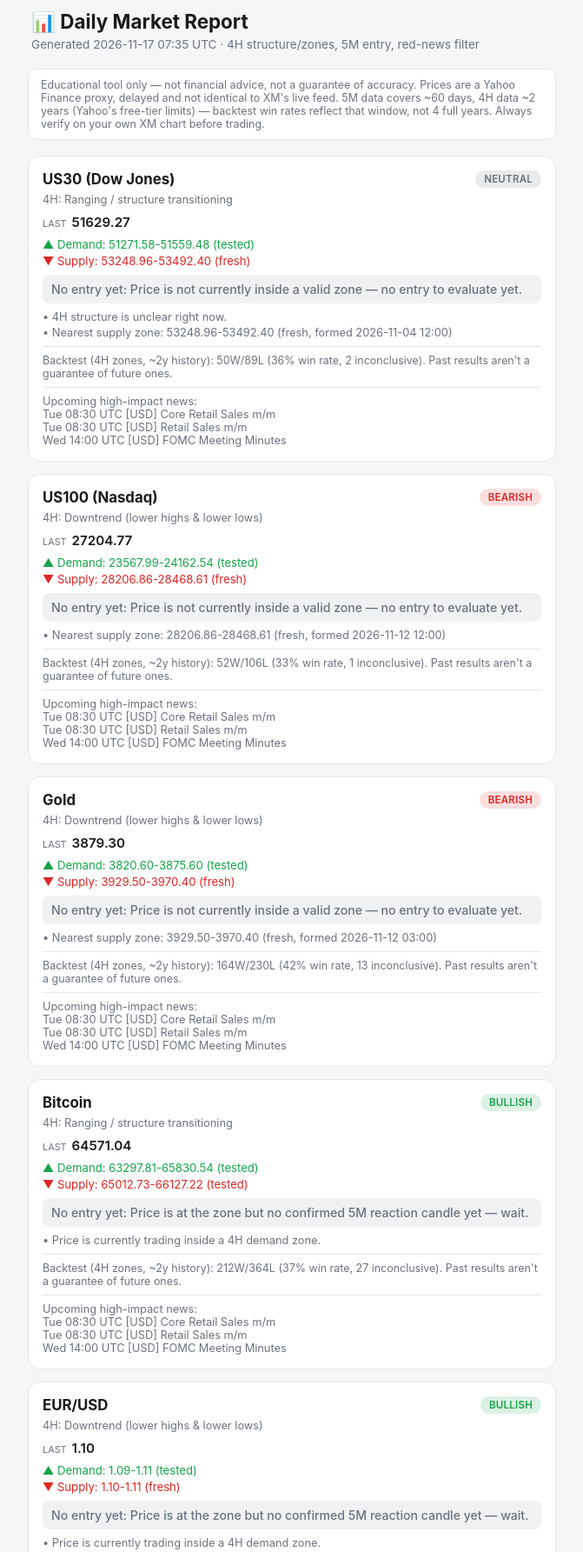
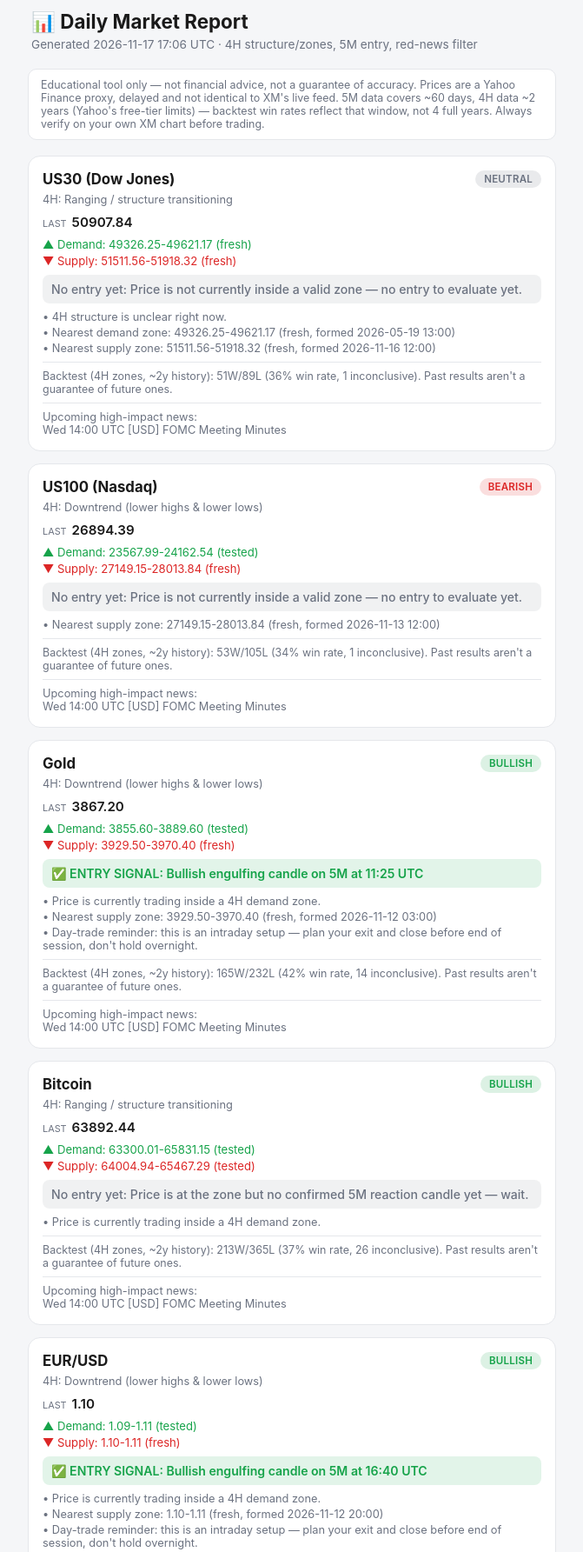
Before and after one commit to Mario1904/signal-bot, a plain HTML site: page docs/index.html in a window 1280 px wide. Shown: the part 13-1798 px from the top of the page at 87% size, without its empty margins (304-975 px from the left). Drawn offline with Linux system fonts and the light colour scheme.

Commit message:
Daily market report update

```diff
--- a/docs/index.html
+++ b/docs/index.html
@@ -67,7 +67,7 @@
 <body>
 <header>
   <h1>📊 Daily Market Report</h1>
-  <p>Generated 2026-11-17 07:35 UTC &middot; 4H structure/zones, 5M entry, red-news filter</p>
+  <p>Generated 2026-11-17 17:06 UTC &middot; 4H structure/zones, 5M entry, red-news filter</p>
 </header>
 <div class="disclaimer">
   Educational tool only — not financial advice, not a guarantee of accuracy.
@@ -83,13 +83,13 @@
     <span class="badge Neutral">Neutral</span>
   </div>
   <div class="structure">4H: Ranging / structure transitioning</div>
-  <div class="stats"><span class="label">Last</span><span class="value">51629.27</span></div>
-  <div class="zones"><div class="zone-demand">▲ Demand: 51271.58-51559.48 (tested)</div><div class="zone-supply">▼ Supply: 53248.96-53492.40 (fresh)</div></div>
+  <div class="stats"><span class="label">Last</span><span class="value">50907.84</span></div>
+  <div class="zones"><div class="zone-demand">▲ Demand: 49326.25-49621.17 (fresh)</div><div class="zone-supply">▼ Supply: 51511.56-51918.32 (fresh)</div></div>
   <div class="entry signal-no">No entry yet: Price is not currently inside a valid zone — no entry to evaluate yet.</div>
 
-  <div class="notes"><div>• 4H structure is unclear right now.</div><div>• Nearest supply zone: 53248.96-53492.40 (fresh, formed 2026-11-04 12:00)</div></div>
-  <div class="backtest">Backtest (4H zones, ~2y history): 50W/89L (36% win rate, 2 inconclusive). Past results aren't a guarantee of future ones.</div>
-  <div class="news"><div>Upcoming high-impact news:</div><div>Tue 08:30 UTC [USD] Core Retail Sales m/m</div><div>Tue 08:30 UTC [USD] Retail Sales m/m</div><div>Wed 14:00 UTC [USD] FOMC Meeting Minutes</div></div>
+  <div class="notes"><div>• 4H structure is unclear right now.</div><div>• Nearest demand zone: 49326.25-49621.17 (fresh, formed 2026-05-19 13:00)</div><div>• Nearest supply zone: 51511.56-51918.32 (fresh, formed 2026-11-16 12:00)</div></div>
+  <div class="backtest">Backtest (4H zones, ~2y history): 51W/89L (36% win rate, 1 inconclusive). Past results aren't a guarantee of future ones.</div>
+  <div class="news"><div>Upcoming high-impact news:</div><div>Wed 14:00 UTC [USD] FOMC Meeting Minutes</div></div>
 </div>
 
 <div class="card Bearish">
@@ -98,28 +98,28 @@
     <span class="badge Bearish">Bearish</span>
   </div>
   <div class="structure">4H: Downtrend (lower highs & lower lows)</div>
-  <div class="stats"><span class="label">Last</span><span class="value">27204.77</span></div>
-  <div class="zones"><div class="zone-demand">▲ Demand: 23567.99-24162.54 (tested)</div><div class="zone-supply">▼ Supply: 28206.86-28468.61 (fresh)</div></div>
+  <div class="stats"><span class="label">Last</span><span class="value">26894.39</span></div>
+  <div class="zones"><div class="zone-demand">▲ Demand: 23567.99-24162.54 (tested)</div><div class="zone-supply">▼ Supply: 27149.15-28013.84 (fresh)</div></div>
   <div class="entry signal-no">No entry yet: Price is not currently inside a valid zone — no entry to evaluate yet.</div>
 
-  <div class="notes"><div>• Nearest supply zone: 28206.86-28468.61 (fresh, formed 2026-11-12 12:00)</div></div>
-  <div class="backtest">Backtest (4H zones, ~2y history): 52W/106L (33% win rate, 1 inconclusive). Past results aren't a guarantee of future ones.</div>
-  <div class="news"><div>Upcoming high-impact news:</div><div>Tue 08:30 UTC [USD] Core Retail Sales m/m</div><div>Tue 08:30 UTC [USD] Retail Sales m/m</div><div>Wed 14:00 UTC [USD] FOMC Meeting Minutes</div></div>
+  <div class="notes"><div>• Nearest supply zone: 27149.15-28013.84 (fresh, formed 2026-11-13 12:00)</div></div>
+  <div class="backtest">Backtest (4H zones, ~2y history): 53W/105L (34% win rate, 1 inconclusive). Past results aren't a guarantee of future ones.</div>
+  <div class="news"><div>Upcoming high-impact news:</div><div>Wed 14:00 UTC [USD] FOMC Meeting Minutes</div></div>
 </div>
 
-<div class="card Bearish">
+<div class="card Bullish">
   <div class="card-head">
     <h2>Gold</h2>
-    <span class="badge Bearish">Bearish</span>
+    <span class="badge Bullish">Bullish</span>
   </div>
   <div class="structure">4H: Downtrend (lower highs & lower lows)</div>
-  <div class="stats"><span class="label">Last</span><span class="value">3879.30</span></div>
-  <div class="zones"><div class="zone-demand">▲ Demand: 3820.60-3875.60 (tested)</div><div class="zone-supply">▼ Supply: 3929.50-3970.40 (fresh)</div></div>
-  <div class="entry signal-no">No entry yet: Price is not currently inside a valid zone — no entry to evaluate yet.</div>
+  <div class="stats"><span class="label">Last</span><span class="value">3867.20</span></div>
+  <div class="zones"><div class="zone-demand">▲ Demand: 3855.60-3889.60 (tested)</div><div class="zone-supply">▼ Supply: 3929.50-3970.40 (fresh)</div></div>
+  <div class="entry signal-yes">✅ ENTRY SIGNAL: Bullish engulfing candle on 5M at 11:25 UTC</div>
 
-  <div class="notes"><div>• Nearest supply zone: 3929.50-3970.40 (fresh, formed 2026-11-12 03:00)</div></div>
-  <div class="backtest">Backtest (4H zones, ~2y history): 164W/230L (42% win rate, 13 inconclusive). Past results aren't a guarantee of future ones.</div>
-  <div class="news"><div>Upcoming high-impact news:</div><div>Tue 08:30 UTC [USD] Core Retail Sales m/m</div><div>Tue 08:30 UTC [USD] Retail Sales m/m</div><div>Wed 14:00 UTC [USD] FOMC Meeting Minutes</div></div>
+  <div class="notes"><div>• Price is currently trading inside a 4H demand zone.</div><div>• Nearest supply zone: 3929.50-3970.40 (fresh, formed 2026-11-12 03:00)</div><div>• Day-trade reminder: this is an intraday setup — plan your exit and close before end of session, don't hold overnight.</div></div>
+  <div class="backtest">Backtest (4H zones, ~2y history): 165W/232L (42% win rate, 14 inconclusive). Past results aren't a guarantee of future ones.</div>
+  <div class="news"><div>Upcoming high-impact news:</div><div>Wed 14:00 UTC [USD] FOMC Meeting Minutes</div></div>
 </div>
 
 <div class="card Bullish">
@@ -128,13 +128,13 @@
     <span class="badge Bullish">Bullish</span>
   </div>
   <div class="structure">4H: Ranging / structure transitioning</div>
-  <div class="stats"><span class="label">Last</span><span class="value">64571.04</span></div>
-  <div class="zones"><div class="zone-demand">▲ Demand: 63297.81-65830.54 (tested)</div><div class="zone-supply">▼ Supply: 65012.73-66127.22 (tested)</div></div>
+  <div class="stats"><span class="label">Last</span><span class="value">63892.44</span></div>
+  <div class="zones"><div class="zone-demand">▲ Demand: 63300.01-65831.15 (tested)</div><div class="zone-supply">▼ Supply: 64004.94-65467.29 (tested)</div></div>
   <div class="entry signal-no">No entry yet: Price is at the zone but no confirmed 5M reaction candle yet — wait.</div>
 
   <div class="notes"><div>• Price is currently trading inside a 4H demand zone.</div></div>
-  <div class="backtest">Backtest (4H zones, ~2y history): 212W/364L (37% win rate, 27 inconclusive). Past results aren't a guarantee of future ones.</div>
-  <div class="news"><div>Upcoming high-impact news:</div><div>Tue 08:30 UTC [USD] Core Retail Sales m/m</div><div>Tue 08:30 UTC [USD] Retail Sales m/m</div><div>Wed 14:00 UTC [USD] FOMC Meeting Minutes</div></div>
+  <div class="backtest">Backtest (4H zones, ~2y history): 213W/365L (37% win rate, 26 inconclusive). Past results aren't a guarantee of future ones.</div>
+  <div class="news"><div>Upcoming high-impact news:</div><div>Wed 14:00 UTC [USD] FOMC Meeting Minutes</div></div>
 </div>
 
 <div class="card Bullish">
@@ -145,11 +145,11 @@
   <div class="structure">4H: Downtrend (lower highs & lower lows)</div>
   <div class="stats"><span class="label">Last</span><span class="value">1.10</span></div>
   <div class="zones"><div class="zone-demand">▲ Demand: 1.09-1.11 (tested)</div><div class="zone-supply">▼ Supply: 1.10-1.11 (fresh)</div></div>
-  <div class="entry signal-no">No entry yet: Price is at the zone but no confirmed 5M reaction candle yet — wait.</div>
+  <div class="entry signal-yes">✅ ENTRY SIGNAL: Bullish engulfing candle on 5M at 16:40 UTC</div>
 
-  <div class="notes"><div>• Price is currently trading inside a 4H demand zone.</div><div>• Nearest supply zone: 1.10-1.11 (fresh, formed 2026-11-12 20:00)</div></div>
-  <div class="backtest">Backtest (4H zones, ~2y history): 195W/338L (37% win rate, 31 inconclusive). Past results aren't a guarantee of future ones.</div>
-  <div class="news"><div>Upcoming high-impact news:</div><div>Tue 08:30 UTC [USD] Core Retail Sales m/m</div><div>Tue 08:30 UTC [USD] Retail Sales m/m</div><div>Wed 14:00 UTC [USD] FOMC Meeting Minutes</div></div>
+  <div class="notes"><div>• Price is currently trading inside a 4H demand zone.</div><div>• Nearest supply zone: 1.10-1.11 (fresh, formed 2026-11-12 20:00)</div><div>• Day-trade reminder: this is an intraday setup — plan your exit and close before end of session, don't hold overnight.</div></div>
+  <div class="backtest">Backtest (4H zones, ~2y history): 195W/339L (37% win rate, 32 inconclusive). Past results aren't a guarantee of future ones.</div>
+  <div class="news"><div>Upcoming high-impact news:</div><div>Wed 14:00 UTC [USD] FOMC Meeting Minutes</div></div>
 </div>
 
 <div class="card Bullish">
@@ -160,11 +160,11 @@
   <div class="structure">4H: Downtrend (lower highs & lower lows)</div>
   <div class="stats"><span class="label">Last</span><span class="value">1.32</span></div>
   <div class="zones"><div class="zone-demand">▲ Demand: 1.31-1.33 (tested)</div><div class="zone-supply">▼ Supply: 1.32-1.32 (tested)</div></div>
-  <div class="entry signal-no">No entry yet: Price is at the zone but no confirmed 5M reaction candle yet — wait.</div>
+  <div class="entry signal-yes">✅ ENTRY SIGNAL: Bullish engulfing candle on 5M at 16:20 UTC</div>
 
-  <div class="notes"><div>• Price is currently trading inside a 4H demand zone.</div></div>
-  <div class="backtest">Backtest (4H zones, ~2y history): 199W/348L (36% win rate, 26 inconclusive). Past results aren't a guarantee of future ones.</div>
-  <div class="news"><div>Upcoming high-impact news:</div><div>Tue 08:30 UTC [USD] Core Retail Sales m/m</div><div>Tue 08:30 UTC [USD] Retail Sales m/m</div><div>Wed 02:00 UTC [GBP] CPI y/y</div><div>Wed 10:00 UTC [GBP] BOE Gov Bailey Speaks</div><div>Wed 14:00 UTC [USD] FOMC Meeting Minutes</div></div>
+  <div class="notes"><div>• Price is currently trading inside a 4H demand zone.</div><div>• Day-trade reminder: this is an intraday setup — plan your exit and close before end of session, don't hold overnight.</div></div>
+  <div class="backtest">Backtest (4H zones, ~2y history): 200W/348L (36% win rate, 26 inconclusive). Past results aren't a guarantee of future ones.</div>
+  <div class="news"><div>Upcoming high-impact news:</div><div>Wed 02:00 UTC [GBP] CPI y/y</div><div>Wed 10:00 UTC [GBP] BOE Gov Bailey Speaks</div><div>Wed 14:00 UTC [USD] FOMC Meeting Minutes</div></div>
 </div>
 
 <footer>Re-generated automatically. Day-trade setups only — no overnight holds implied.</footer>
```
